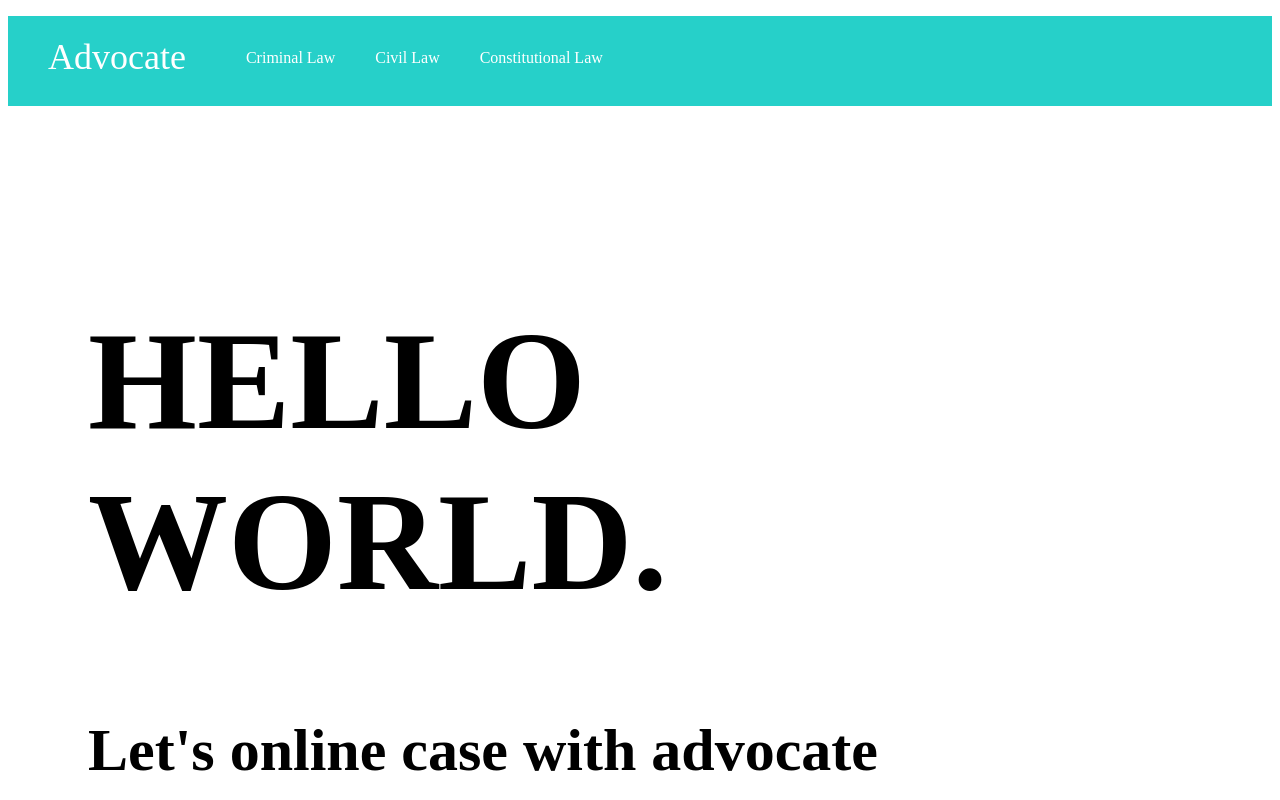
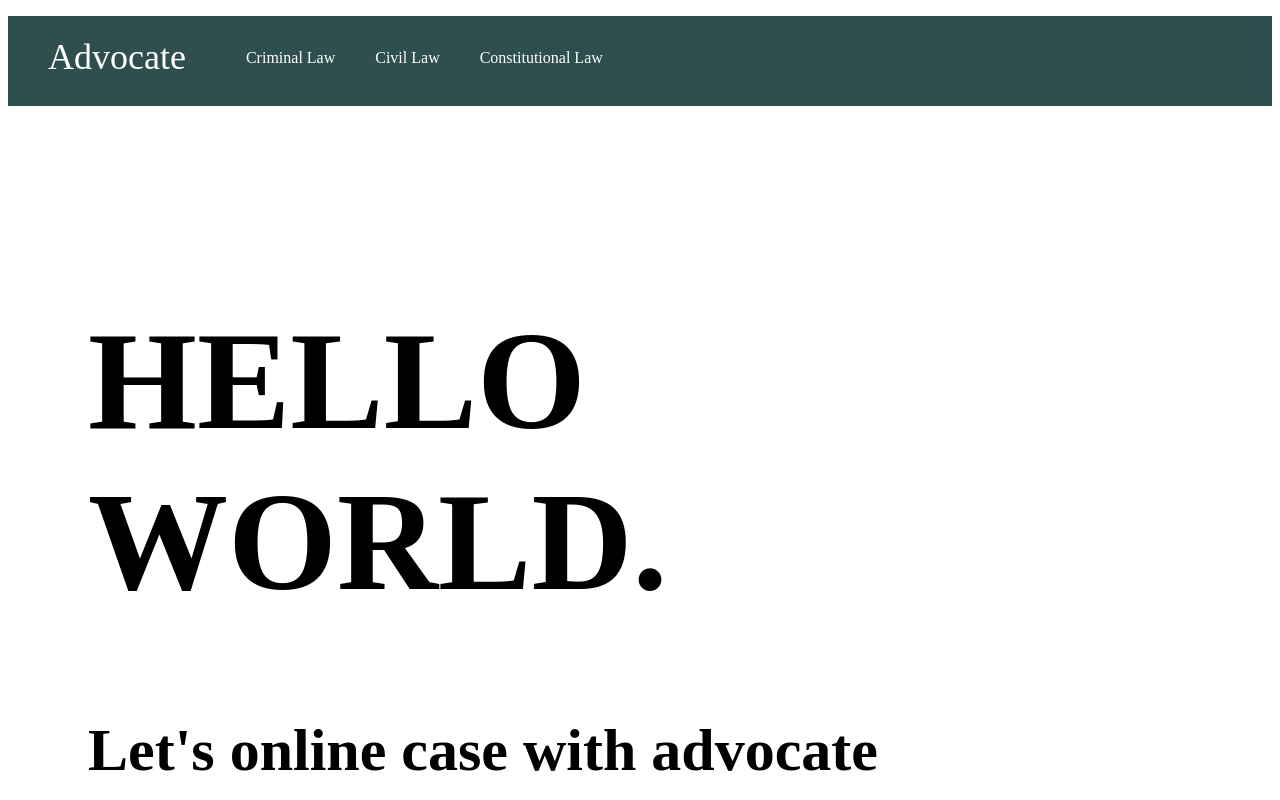
Before and after one commit to whiterosess/Advocate, a plain HTML site: page index.html in a window 1280 px wide. Shown: the top 800 px of the page. Drawn offline with Linux system fonts and the light colour scheme.

Commit message:
Update stylesheet.css

```diff
--- a/stylesheet.css
+++ b/stylesheet.css
@@ -7,7 +7,7 @@ li {
 }
 
 .header {
-  background-color: #26d0c9;
+  background-color: #2F4F4F;
   color: #fff;
   height: 90px;
 }
```
